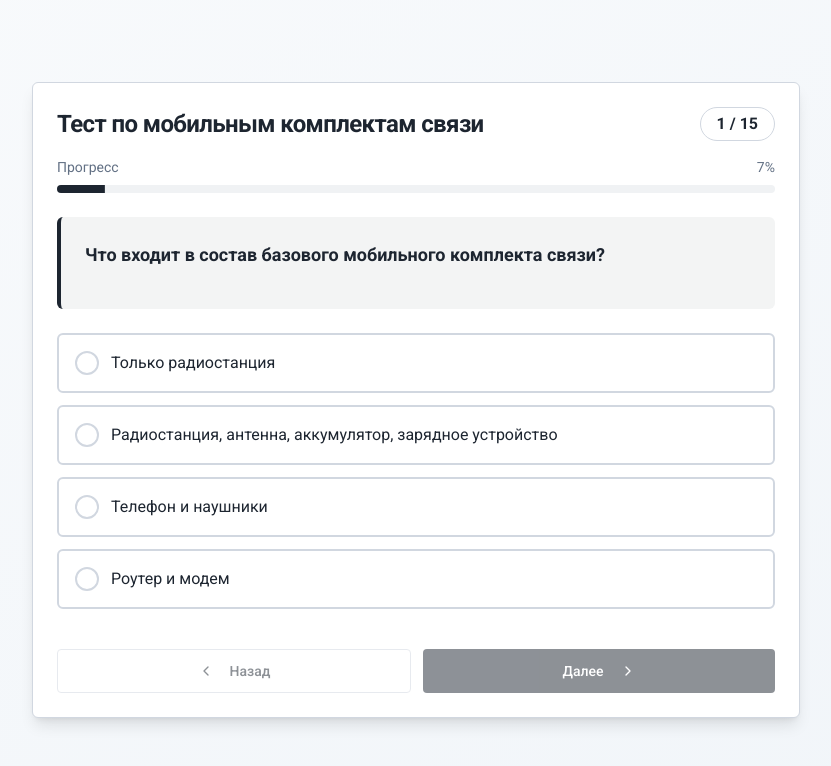
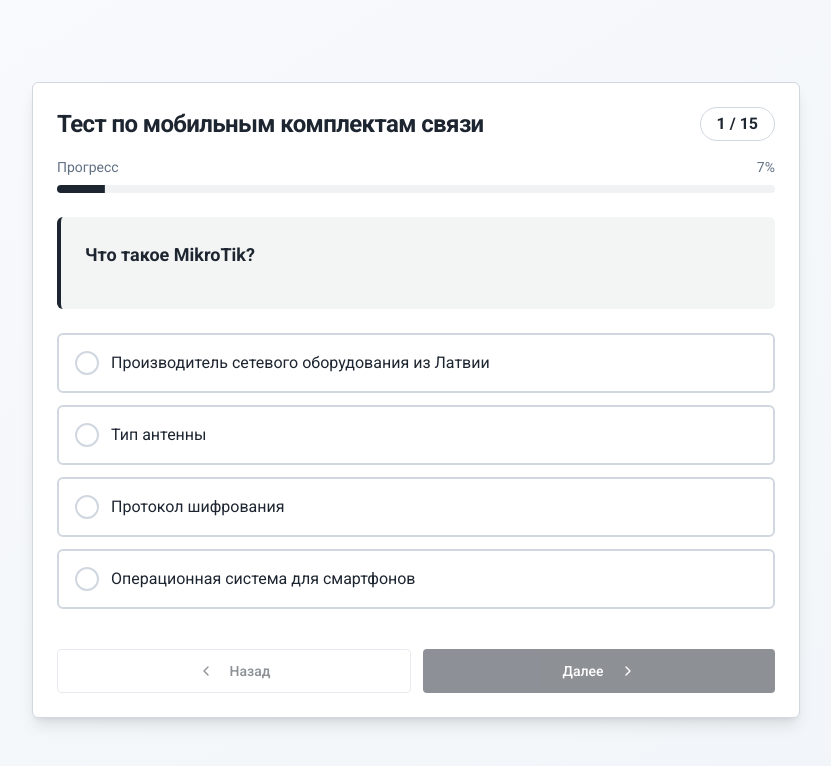
Before and after one commit to pr-poehali-dev/ticket-app-creation, a React (Vite) app: page / in a window 1280 px wide. Shown: the top 766 px of the page, without its empty margins (224-1055 px from the left). Built offline with nearby package versions, Linux system fonts and the light colour scheme.

Commit message:
Добавь FAQ по сетевому оборудованию

```diff
--- a/src/pages/Index.tsx
+++ b/src/pages/Index.tsx
@@ -21,166 +21,166 @@ interface LeaderboardEntry {
 const questions: Question[] = [
   {
     id: 1,
-    question: 'Что входит в состав базового мобильного комплекта связи?',
+    question: 'Что такое MikroTik?',
     options: [
-      'Только радиостанция',
-      'Радиостанция, антенна, аккумулятор, зарядное устройство',
-      'Телефон и наушники',
-      'Роутер и модем'
+      'Производитель сетевого оборудования из Латвии',
+      'Тип антенны',
+      'Протокол шифрования',
+      'Операционная система для смартфонов'
     ],
-    correctAnswer: 1
+    correctAnswer: 0
   },
   {
     id: 2,
-    question: 'Какой диапазон частот используется в УКВ радиостанциях?',
+    question: 'Что такое криптомаршрутизатор?',
     options: [
-      '27 МГц',
-      '136-174 МГц',
-      '433 МГц',
-      '900 МГц'
+      'Обычный роутер для майнинга криптовалюты',
+      'Маршрутизатор с встроенным аппаратным шифрованием трафика',
+      'Устройство для хранения криптовалюты',
+      'Маршрутизатор с защитой от вирусов'
     ],
     correctAnswer: 1
   },
   {
     id: 3,
-    question: 'Что означает аббревиатура PMR в радиосвязи?',
+    question: 'Что такое управляемый коммутатор?',
     options: [
-      'Профессиональная мобильная радиосвязь',
-      'Персональная мобильная радиосвязь',
-      'Портативная морская радиосвязь',
-      'Передовая военная радиосвязь'
+      'Коммутатор с пультом дистанционного управления',
+      'Сетевой коммутатор с возможностью настройки через веб-интерфейс или CLI',
+      'Коммутатор, который работает автоматически',
+      'Обычный свитч с кнопкой включения'
     ],
     correctAnswer: 1
   },
   {
     id: 4,
-    question: 'Какая мощность передатчика разрешена для PMR радиостанций без лицензии?',
+    question: 'Что такое закрытый свитч (Secure Switch)?',
     options: [
-      '0.1 Вт',
-      '0.5 Вт',
-      '1 Вт',
-      '5 Вт'
+      'Коммутатор в закрытом корпусе',
+      'Коммутатор с функциями безопасности (VLAN, ACL, port security)',
+      'Свитч без портов управления',
+      'Коммутатор для домашнего использования'
     ],
     correctAnswer: 1
   },
   {
     id: 5,
-    question: 'Что такое кодек в системах цифровой радиосвязи?',
+    question: 'Какая операционная система используется в оборудовании MikroTik?',
     options: [
-      'Тип антенны',
-      'Устройство кодирования и декодирования сигнала',
-      'Разъем для подключения',
-      'Частотный фильтр'
+      'Windows Server',
+      'RouterOS',
+      'Linux Ubuntu',
+      'Cisco IOS'
     ],
     correctAnswer: 1
   },
   {
     id: 6,
-    question: 'Какой тип модуляции чаще всего используется в аналоговых радиостанциях?',
+    question: 'Что входит в состав мобильного комплекта связи?',
     options: [
-      'AM - амплитудная модуляция',
-      'FM - частотная модуляция',
-      'PM - фазовая модуляция',
-      'QAM - квадратурная модуляция'
+      'Только роутер',
+      'Маршрутизатор, коммутатор, точка доступа, кабели, источник питания',
+      'Телефон и планшет',
+      'Только антенна'
     ],
     correctAnswer: 1
   },
   {
     id: 7,
-    question: 'Что такое ретранслятор в системах радиосвязи?',
+    question: 'Для чего используется VLAN в управляемых коммутаторах?',
     options: [
-      'Усилитель звука',
-      'Промежуточная станция для увеличения дальности связи',
-      'Зарядное устройство',
-      'Тип антенны'
+      'Увеличения скорости интернета',
+      'Логического разделения сети на изолированные сегменты',
+      'Подключения принтеров',
+      'Защиты от вирусов'
     ],
     correctAnswer: 1
   },
   {
     id: 8,
-    question: 'Какой стандарт цифровой радиосвязи используется в профессиональных системах?',
+    question: 'Что такое PoE (Power over Ethernet)?',
     options: [
-      'GSM',
-      'DMR (Digital Mobile Radio)',
-      'Wi-Fi',
-      'Bluetooth'
+      'Протокол передачи данных',
+      'Технология передачи электропитания по сетевому кабелю',
+      'Тип разъема',
+      'Защита от перегрузки'
     ],
     correctAnswer: 1
   },
   {
     id: 9,
-    question: 'Что означает функция VOX в радиостанции?',
+    question: 'Какой порт используется для первоначальной настройки MikroTik?',
     options: [
-      'Голосовая активация передачи',
-      'Система подавления шумов',
-      'Режим экономии энергии',
-      'Цифровое шифрование'
+      'WAN',
+      'ether1 или console',
+      'USB',
+      'HDMI'
     ],
-    correctAnswer: 0
+    correctAnswer: 1
   },
   {
     id: 10,
-    question: 'Какой разъем чаще всего используется для подключения гарнитуры к радиостанции?',
+    question: 'Что такое Winbox в контексте MikroTik?',
     options: [
-      'USB Type-C',
-      'Kenwood 2-pin',
-      'HDMI',
-      'Lightning'
+      'Операционная система Windows',
+      'Утилита для настройки и управления RouterOS',
+      'Игровая консоль',
+      'Антивирусная программа'
     ],
     correctAnswer: 1
   },
   {
     id: 11,
-    question: 'Что такое CTCSS в радиосвязи?',
+    question: 'Чем отличается управляемый коммутатор от неуправляемого?',
     options: [
-      'Тип антенны',
-      'Система субтонового шумоподавления',
-      'Цифровой протокол',
-      'Тип батареи'
+      'Цветом корпуса',
+      'Возможностью настройки параметров портов, VLAN, QoS',
+      'Количеством портов',
+      'Скоростью передачи данных'
     ],
     correctAnswer: 1
   },
   {
     id: 12,
-    question: 'Какое напряжение питания обычно используется в портативных радиостанциях?',
+    question: 'Что такое VPN в криптомаршрутизаторе?',
     options: [
-      '3.7 В',
-      '7.4 В',
-      '12 В',
-      '220 В'
+      'Виртуальная частная сеть для защищенной передачи данных',
+      'Тип процессора',
+      'Операционная система',
+      'Способ охлаждения устройства'
     ],
-    correctAnswer: 1
+    correctAnswer: 0
   },
   {
     id: 13,
-    question: 'Что означает IP67 в характеристиках радиостанции?',
+    question: 'Для чего нужен консольный порт на сетевом оборудовании?',
     options: [
-      'Мощность передатчика',
-      'Класс защиты от пыли и влаги',
-      'Частотный диапазон',
-      'Емкость аккумулятора'
+      'Для подключения к интернету',
+      'Для прямого подключения и настройки через терминал',
+      'Для подключения монитора',
+      'Для зарядки устройства'
     ],
     correctAnswer: 1
   },
   {
     id: 14,
-    question: 'Какой тип антенны обеспечивает максимальную дальность связи?',
+    question: 'Что такое SFP порт на коммутаторе?',
     options: [
-      'Штатная короткая антенна',
-      'Внешняя направленная антенна',
-      'Гибкая антенна',
-      'Встроенная антенна'
+      'Обычный Ethernet порт',
+      'Слот для установки модулей оптоволоконной связи',
+      'USB разъем',
+      'Порт питания'
     ],
     correctAnswer: 1
   },
   {
     id: 15,
-    question: 'Что такое симплексная связь?',
+    question: 'Какой стандарт шифрования чаще всего используется в криптомаршрутизаторах?',
     options: [
-      'Связь только в одну сторону',
-      'Передача и прием на одной частоте (по очереди)',
-      'Одновременная передача и прием',
-      'Зашифрованная связь'
+      'DES',
+      'AES-256',
+      'MD5',
+      'Base64'
     ],
     correctAnswer: 1
   }
```
